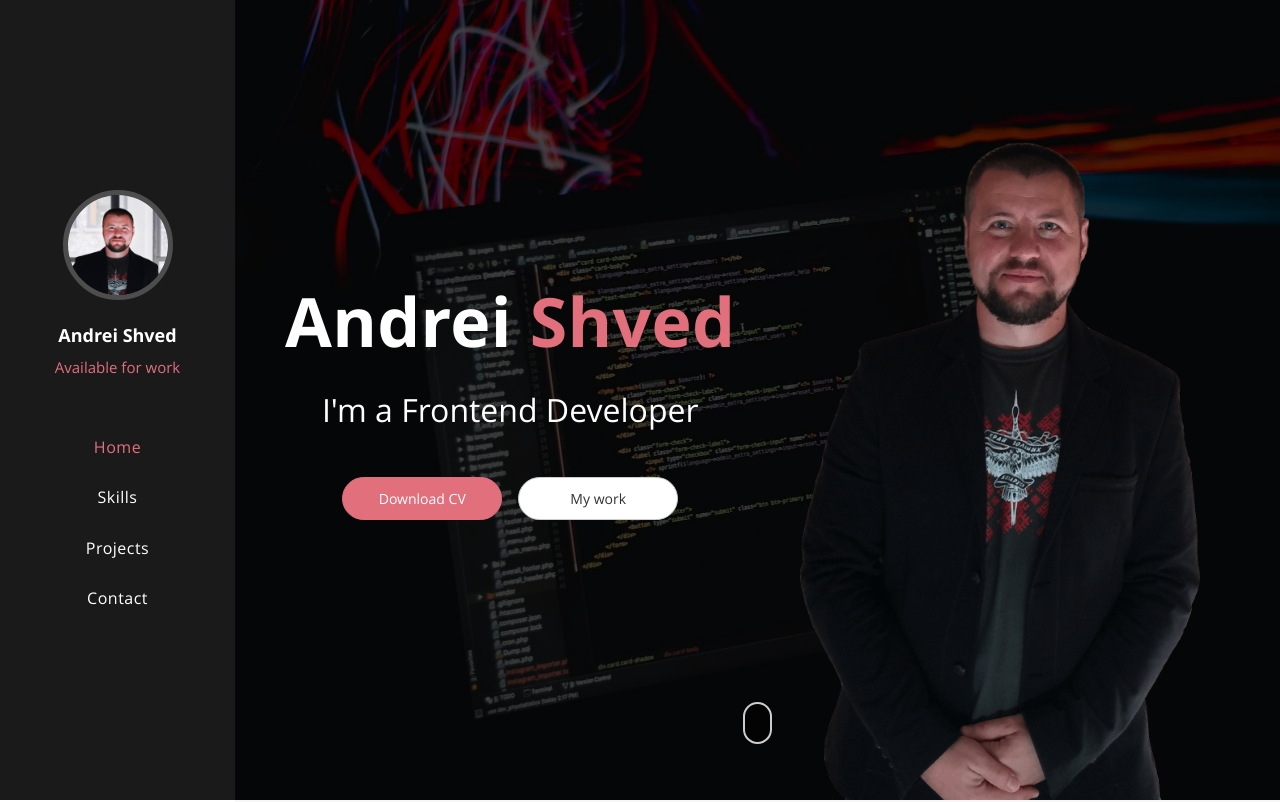
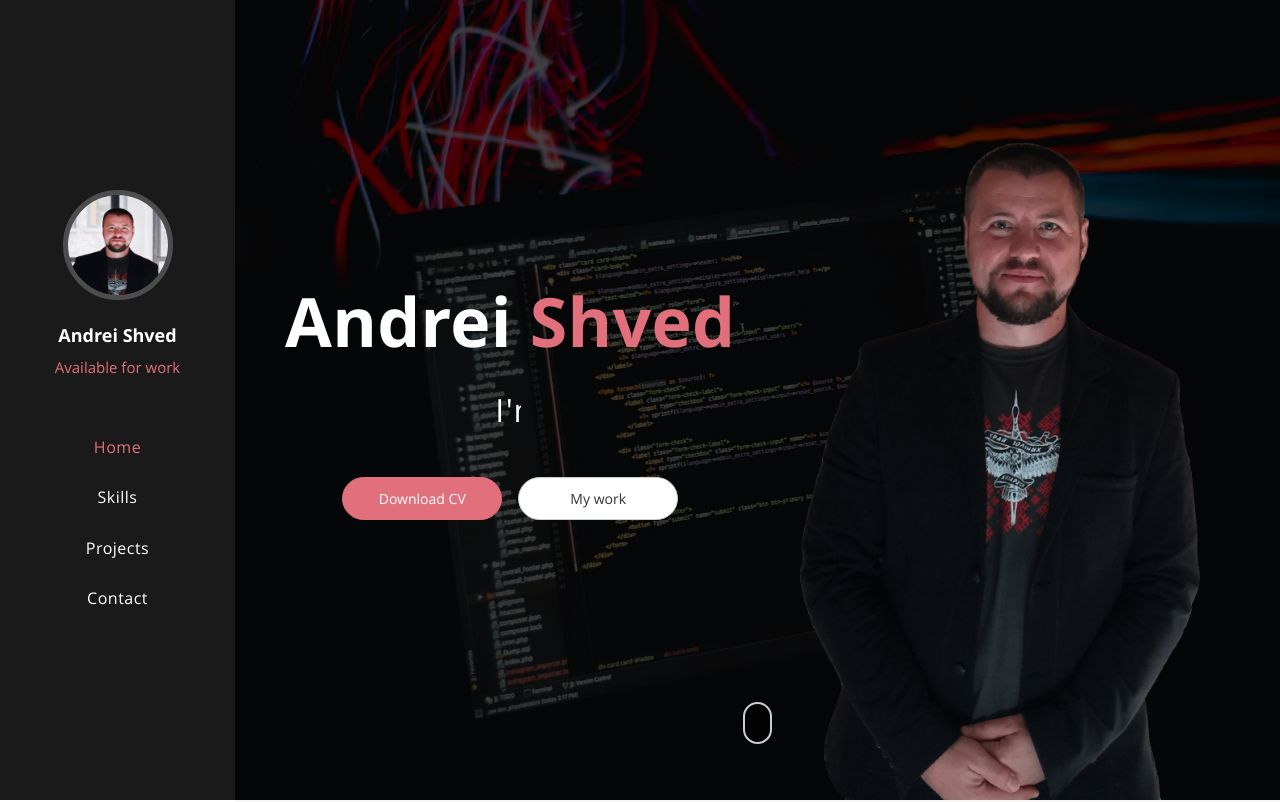
Before and after one commit to svensktutby/personal-portfolio, a React (Create React App) app: page / in a window 1280 px wide. Shown: the top 802 px of the page. Built offline with nearby package versions, Linux system fonts and the light colour scheme.

Commit message:
feat: add typewriter animation effect

```diff
--- a/src/components/Main/Main.module.scss
+++ b/src/components/Main/Main.module.scss
@@ -94,6 +94,10 @@
 
   font-size: 2rem;
 
+  & > span {
+    font-weight: 700;
+  }
+
   @media screen and (max-width: $screen-md) {
     @include font-size(30px);
   }
@@ -169,3 +173,39 @@
 
   cursor: pointer;
 }
+
+
+/* CSS Typewriter Animation */
+.typewriter {
+  margin: 0 auto 3rem; /* Gives that scrolling effect as the typing happens */
+  overflow: hidden; /* Ensures the content is not revealed until the animation */
+
+  letter-spacing: 0.1rem; /* Adjust as needed */
+  white-space: nowrap; /* Keeps the content on a single line */
+
+  border-right: 0.3rem solid $theme-color; /* The typewriter cursor */
+
+  animation: typing 6s steps(30, end) infinite,
+  blink-caret 0.7s step-end infinite;
+}
+
+/* The typing effect */
+@keyframes typing {
+  from {
+    width: 0;
+  }
+  to {
+    width: 100%;
+  }
+}
+
+/* The typewriter cursor effect */
+@keyframes blink-caret {
+  from,
+  to {
+    border-color: transparent;
+  }
+  50% {
+    border-color: $theme-color;
+  }
+}
--- a/src/components/Main/Main.tsx
+++ b/src/components/Main/Main.tsx
@@ -26,7 +26,9 @@ export const Main: FC<PropsType> = ({ name, lastname, navLinks }) => {
               {name} <span>{lastname}</span>
             </h1>
 
-            <p className={s.headline}>I'm a Frontend Developer</p>
+            <p className={`${s.headline} ${s.typewriter}`}>
+              I'm a <span>Frontend Developer&nbsp;</span>
+            </p>
 
             <div className={s.btnWrapper}>
               <a className={styleBtn.btn} href="/#">
```
